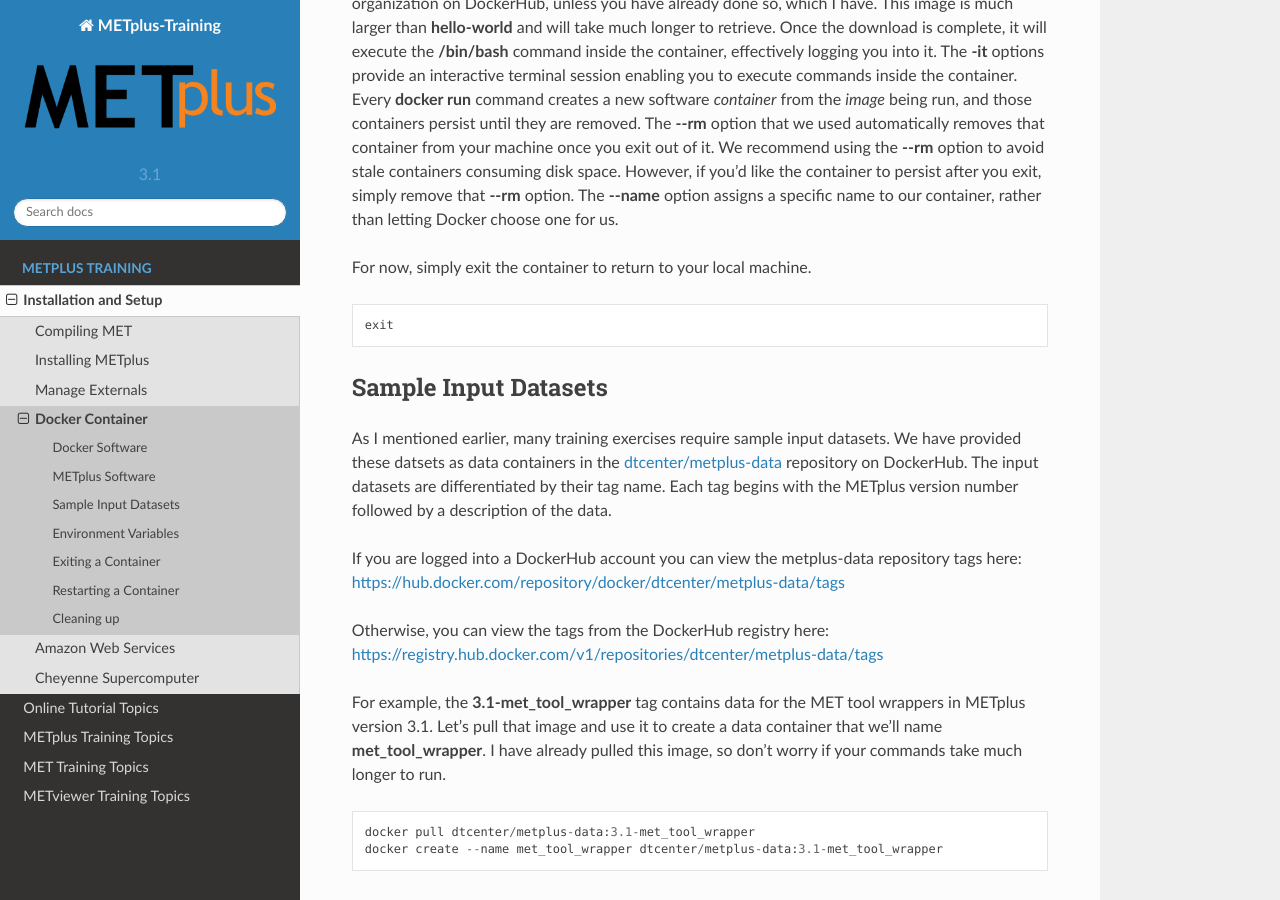
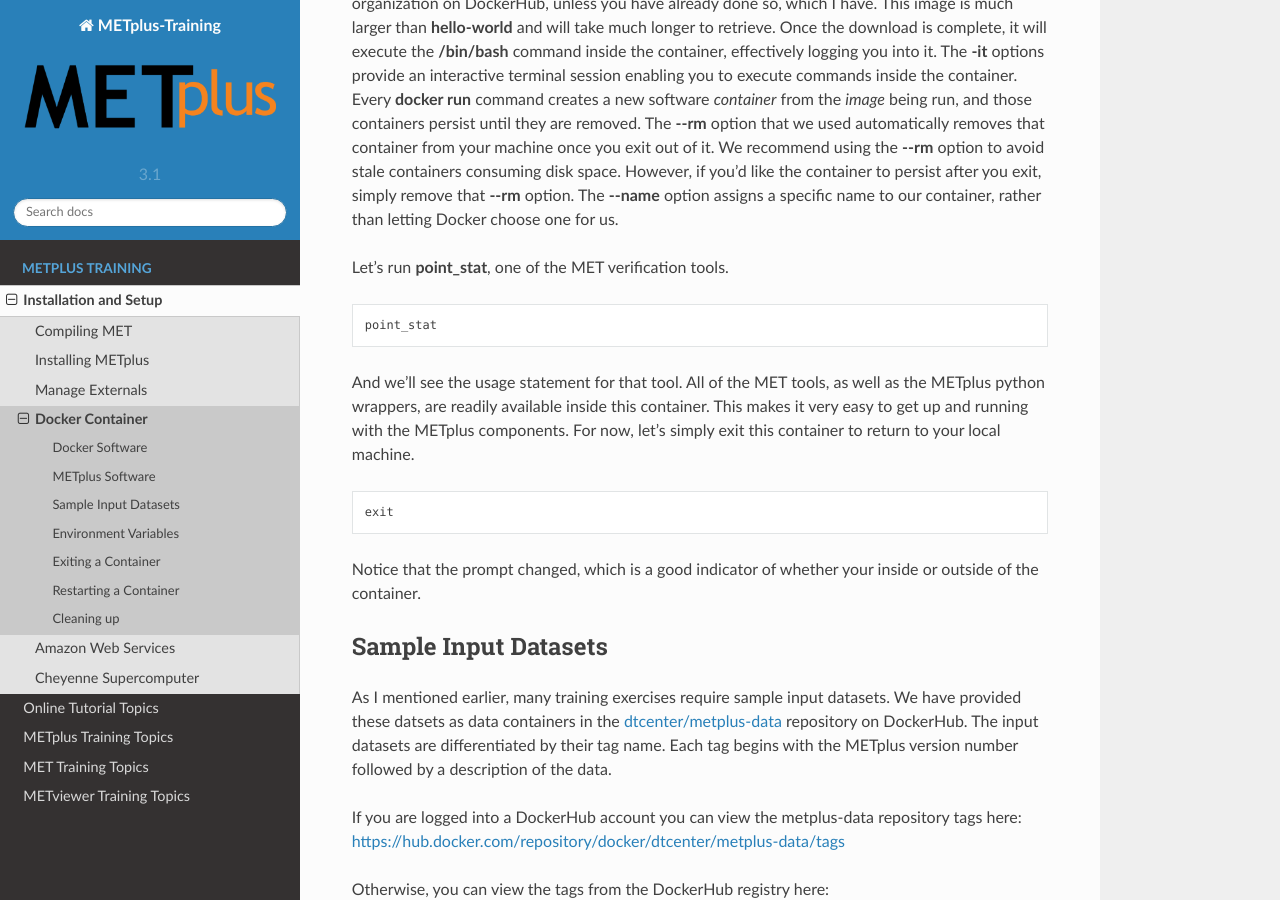
Before and after one commit to dtcenter/METplus-Training, a Sphinx documentation site: the page built from docs/modules/Environment/docker.rst, in a window 1280 px wide and 900 px high, scrolled down 2130 px. Built offline with Sphinx 7.4.7 and the Read the Docs theme 2.0.0, drawn with Linux system fonts in a browser that asks for light colours.

Commit message:
Update docker.rst

```diff
--- a/docs/modules/Environment/docker.rst
+++ b/docs/modules/Environment/docker.rst
@@ -90,11 +90,23 @@
 The **\-\-name** option assigns a specific name to our container, rather than letting Docker choose
 one for us.
 
-For now, simply exit the container to return to your local machine.
+Let's run **point_stat**, one of the MET verification tools.
+
+.. code-block::
+
+  point_stat
+
+And we'll see the usage statement for that tool. All of the MET tools, as
+well as the METplus python wrappers, are readily available inside this container.
+This makes it very easy to get up and running with the METplus components.
+For now, let's simply exit this container to return to your local machine.
 
 .. code-block::
 
   exit
+
+Notice that the prompt changed, which is a good indicator of whether your inside or
+outside of the container.
 
 Sample Input Datasets
 ---------------------
```
